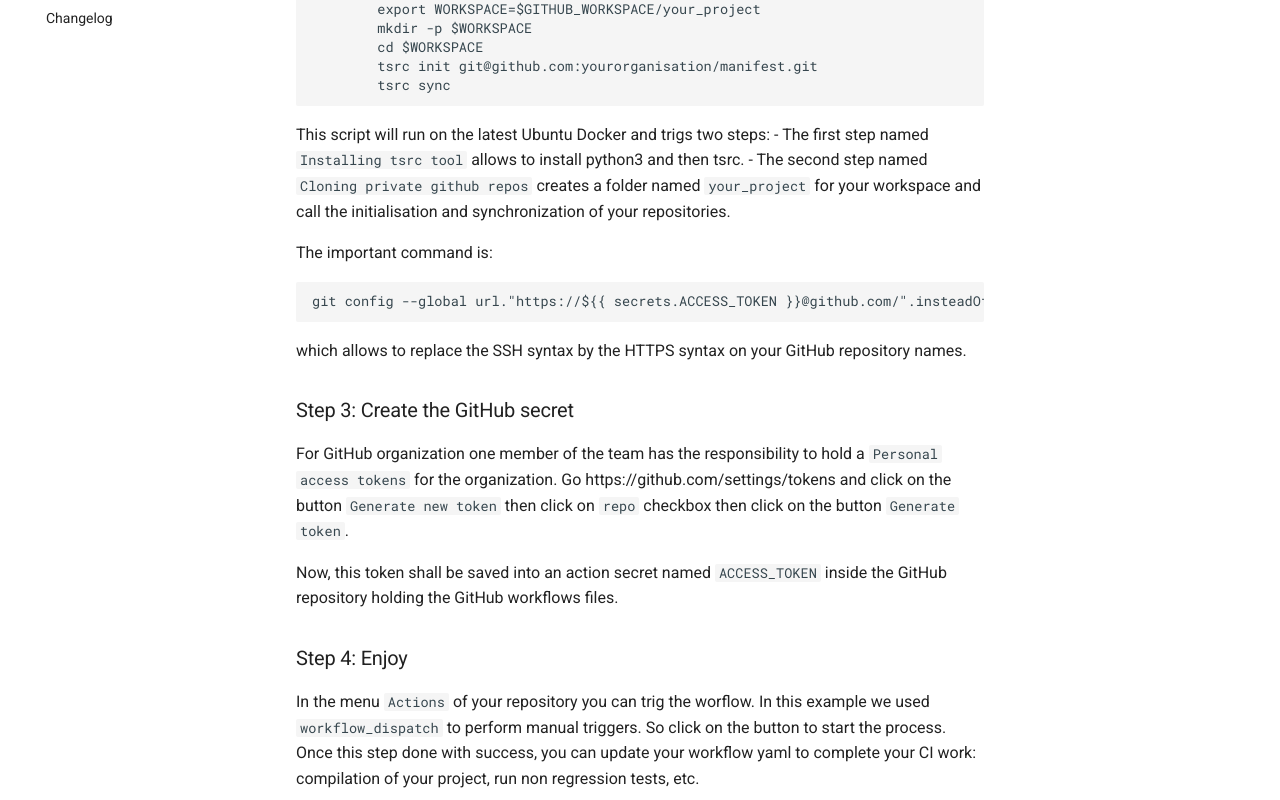
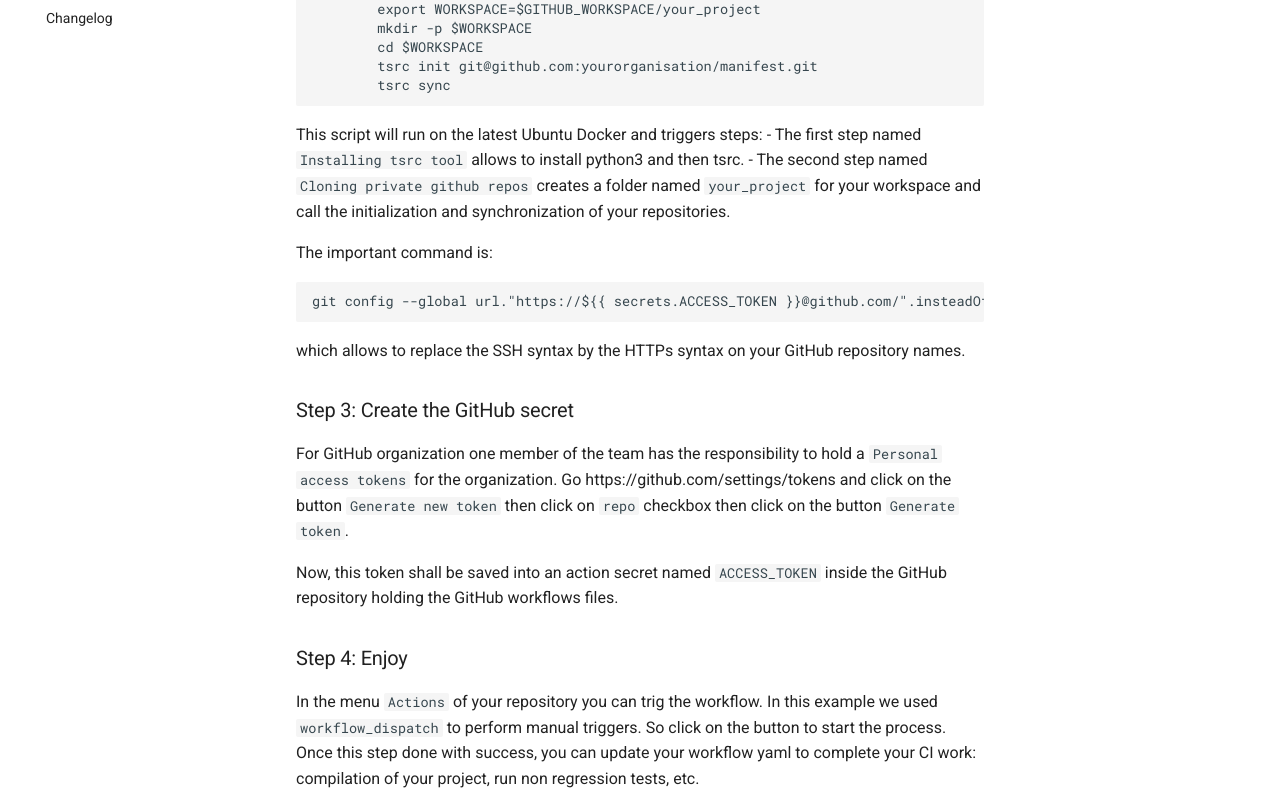
Before and after one commit to your-tools/tsrc, an MkDocs documentation site: the page built from docs/guide/ci.md, in a window 1280 px wide and 1400 px high, scrolled down 575 px. Shown: the part 540-1340 px from the top of the window. Built offline with MkDocs 1.6.1 and Material for MkDocs 9.7.7, drawn with Linux system fonts in a browser that asks for light colours; comment, search, counter and statistics services are not loaded.

Commit message:
Fix spelling errors

````diff
--- a/docs/guide/ci.md
+++ b/docs/guide/ci.md
@@ -54,11 +54,11 @@ jobs:
         tsrc sync
 ```
 
-This script will run on the latest Ubuntu Docker and trigs two steps:
+This script will run on the latest Ubuntu Docker and triggers steps:
 - The first step named `Installing tsrc tool` allows to install python3 and then
   tsrc.
 - The second step named `Cloning private github repos` creates a folder named
-  `your_project` for your workspace and call the initialisation and
+  `your_project` for your workspace and call the initialization and
   synchronization of your repositories.
 
 The important command is:
@@ -66,7 +66,7 @@ The important command is:
 git config --global url."https://${{ secrets.ACCESS_TOKEN }}@github.com/".insteadOf git@github.com:
 ```
 
-which allows to replace the SSH syntax by the HTTPS syntax on your GitHub repository names.
+which allows to replace the SSH syntax by the HTTPs syntax on your GitHub repository names.
 
 ### Step 3: Create the GitHub secret
 
@@ -80,7 +80,7 @@ the GitHub repository holding the GitHub workflows files.
 
 ### Step 4: Enjoy
 
-In the menu `Actions` of your repository you can trig the worflow. In this
+In the menu `Actions` of your repository you can trig the workflow. In this
 example we used `workflow_dispatch` to perform manual triggers. So click on the
 button to start the process. Once this step done with success, you can update
 your workflow yaml to complete your CI work: compilation of your project, run
````
